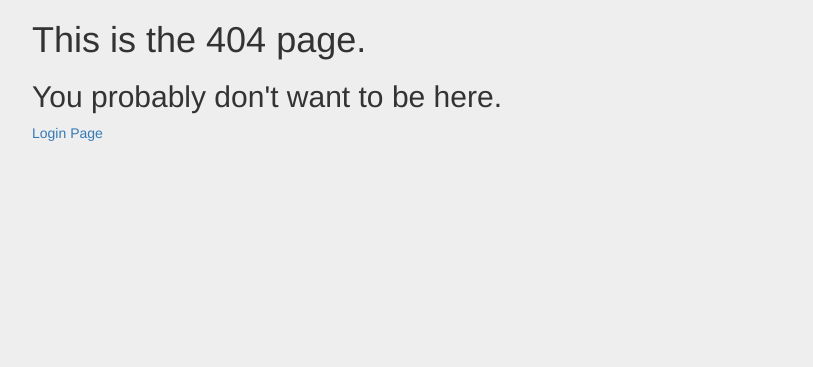
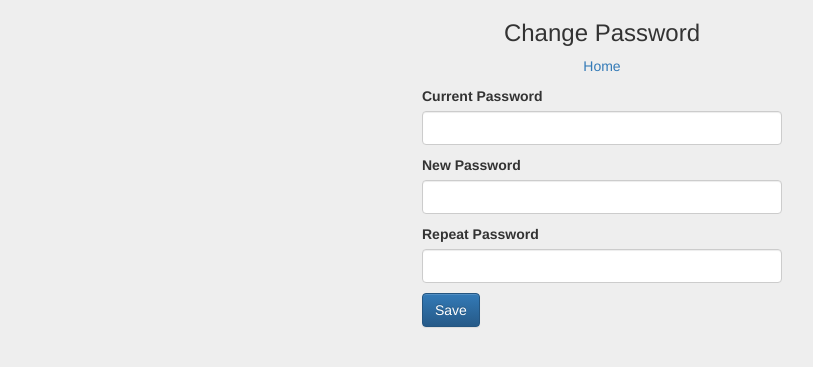
Before and after one commit to bigrobsf/hd, a Flask app: page /users/1/edit_password in a window 1280 px wide. Shown: the part 80-447 px from the top of the page, without its empty margins (38-851 px from the left). Run offline with Flask 2, Linux system fonts and the light colour scheme; the visitor is signed in with stand-in values (Sample User, id 1); data comes from the database, SQL or seed files in the repository; some libraries are stand-ins or nearby versions.

Commit message:
some form styling, added change password functionality

```diff
--- a/project/users/forms.py
+++ b/project/users/forms.py
@@ -15,6 +15,12 @@ class UpdateUserForm(FlaskForm):
     last_name = StringField('Last Name', [validators.Length(min=1)])
     admin = BooleanField('Admin?')
 
+class UpdatePasswordForm(FlaskForm):
+    password = PasswordField('Current Password', [validators.Length(min=3)])
+    new_password = PasswordField('New Password', [validators.InputRequired(), validators.EqualTo('confirm',
+                                                                message='Passwords must match')])
+    confirm = PasswordField('Repeat Password')
+
 class LoginForm(FlaskForm):
     username = StringField('User Name', [validators.Length(min=3)])
     password = PasswordField('Password', [validators.Length(min=3)])
--- a/project/users/templates/users/edit.html
+++ b/project/users/templates/users/edit.html
@@ -3,13 +3,15 @@
   <h3 class="text-center">Account Update</h3>
   <p class="text-center"><a href="{{url_for('users.index')}}">Home</a></p>
   <div class="container">
+    <div class="row">
+      <div class="col-sm-4 col-sm-offset-4">
         <form action="{{url_for('users.show', id=user.id)}}?_method=PATCH" method="POST">
         {{ form.csrf_token }}
             {% for field in form if field.widget.input_type != 'hidden' %}
               <p>
                 {% if field.name != 'admin' or (field.name == 'admin' and admin.admin) %}
                   {{ field.label }}
-            {{ field }}
+                  {{ field(class="form-control") }}
                   <span>
                     {% if field.errors %}
                       {% for error in field.errors %}
@@ -28,4 +30,6 @@
           <button type="submit" class="btn btn-danger">Delete</button>
         </form>
       </div>
+    </div>
+  </div>
 {% endblock %}
--- /dev/null
+++ b/project/users/templates/users/password.html
@@ -0,0 +1,28 @@
+{% extends 'base.html' %}
+{% block content %}
+  <h3 class="text-center">Change Password</h3>
+  <p class="text-center"><a href="{{url_for('users.index')}}">Home</a></p>
+  <div class="container">
+    <div class="row">
+      <div class="col-sm-4 col-sm-offset-4">
+        <form action="{{url_for('users.password', id=user.id)}}?_method=PATCH" method="POST">
+        {{ form.csrf_token }}
+          {% for field in form if field.widget.input_type != 'hidden' %}
+            <p>
+              {{ field.label }}
+              {{ field(class="form-control") }}
+              <span>
+                {% if field.errors %}
+                  {% for error in field.errors %}
+                    { error }}
+                  {% endfor %}
+                {% endif %}
+              </span>
+            </p>
+          {% endfor %}
+          <button type="submit" class="btn btn-primary">Save</button>
+        </form>
+      </div>
+    </div>
+  </div>
+{% endblock %}
--- a/project/users/templates/users/show.html
+++ b/project/users/templates/users/show.html
@@ -10,7 +10,8 @@
       <!-- | <a href="../../reports/export/{{user.id}}">Export to File</a> -->
     </p>
     <p>
-      <a href="{{url_for('users.edit', id=user.id)}}">Edit Account</a>
+      <a href="{{url_for('users.edit', id=user.id)}}">Edit Account</a> |
+      <a href="{{url_for('users.edit_password', id=user.id)}}">Change Password</a>
       <span class="userlist hidden">
       | <a href="{{url_for('users.index')}}">List All Users</a>
       </span>
--- a/project/users/views.py
+++ b/project/users/views.py
@@ -1,6 +1,6 @@
 from flask import redirect, request, render_template, Blueprint, url_for, flash
 from project.models import User
-from project.users.forms import NewUserForm, UpdateUserForm, LoginForm, DeleteForm
+from project.users.forms import NewUserForm, UpdateUserForm, LoginForm, DeleteForm, UpdatePasswordForm
 from sqlalchemy.exc import IntegrityError
 from project import db, bcrypt
 from project.decorators import prevent_login_signup, ensure_correct_user, ensure_correct_or_admin_user
@@ -64,6 +64,39 @@ def login():
     return render_template('users/login.html', form=form)
 
 
+@users_blueprint.route('/<int:id>/edit_password')
+@login_required
+@ensure_correct_user
+def edit_password(id):
+    found_user = User.query.get_or_404(id)
+    form = UpdatePasswordForm(obj=found_user)
+    return render_template('users/password.html', form=form, user=found_user)
+
+
+@users_blueprint.route('/<int:id>/password', methods=['PATCH'])
+@login_required
+@ensure_correct_user
+def password(id):
+    found_user = User.query.get_or_404(id)
+    form = UpdatePasswordForm(request.form)
+    if form.validate():
+        authenticated_user = User.authenticate(found_user.username, form.password.data)
+        if authenticated_user:
+            found_user.username = found_user.username
+            found_user.password = bcrypt.generate_password_hash(form.new_password.data).decode('UTF-8')
+            found_user.first_name = found_user.first_name
+            found_user.last_name = found_user.last_name
+            found_user.admin = found_user.admin
+            db.session.add(found_user)
+            db.session.commit()
+            flash('Password changed.')
+            return redirect(url_for('users.index'))
+        else:
+            flash('Invalid password. Please try again.')
+    return render_template('users/password.html', form=form, user=found_user)
+
+
+
 @users_blueprint.route('/<int:id>/edit')
 @login_required
 @ensure_correct_or_admin_user
```
Also changed, not shown: project/workouts/templates/workouts/edit.html (+5 -2 lines). Lines whose indentation alone changed are shown as unchanged.
